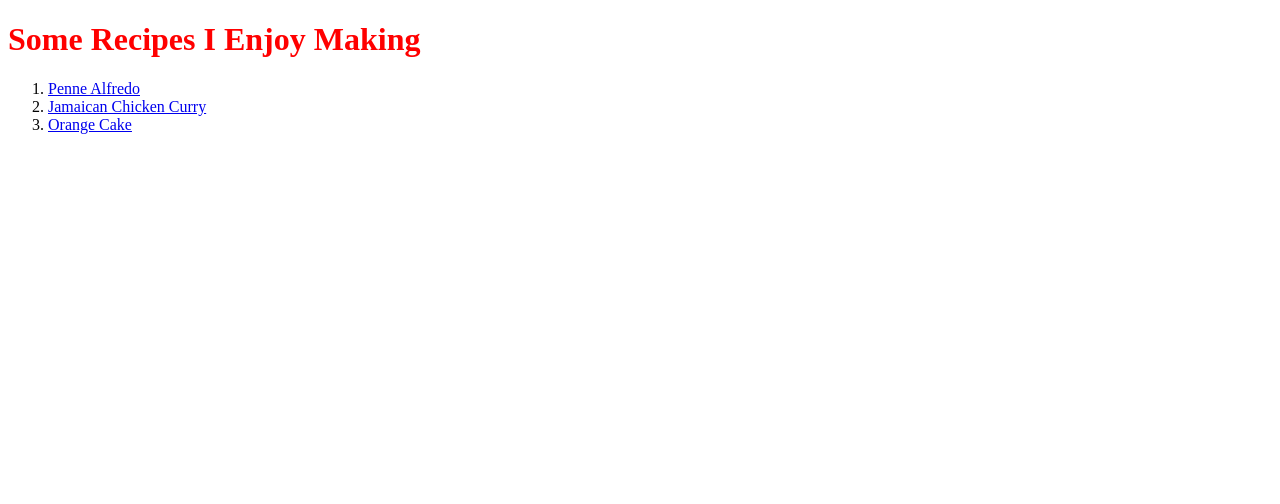
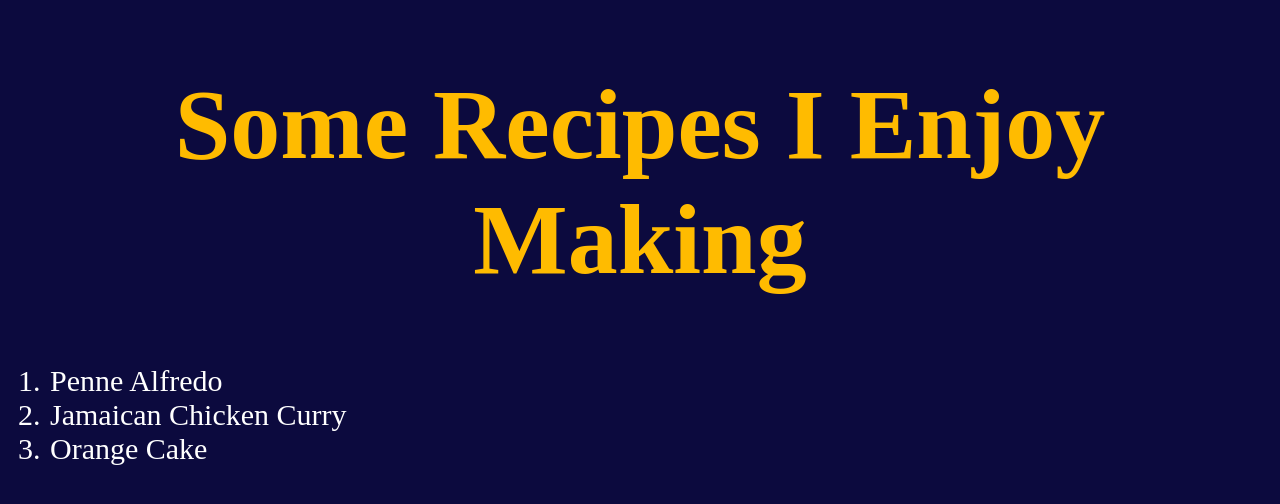
Before and after one commit to reddrabbit/recette, a plain HTML site: page index.html in a window 1280 px wide. Drawn offline with Linux system fonts and the light colour scheme.

Commit message:
Added styles to the homepage only

```diff
--- a/design.css
+++ b/design.css
@@ -1,3 +1,28 @@
+body{
+    background-color: #0C0A3E;
+}
+
+.main-heading-index{
+    color: rgb(255, 187, 0);
+    text-align: center;
+    font-size: 100px;
+}
+
 .main-heading{
-    color: red;
+    color: rgb(255, 187, 0);
+    text-align: center;
 }
+.main-list{
+    color: rgb(255, 255, 255);
+    font-size: 30px;
+}
+.main-list a{
+    text-decoration: none;
+    color: rgb(255, 255, 255);
+    font-size: 30px;
+    margin: 2px;
+}
+.main-list a:hover{
+    color: rgb(255, 187, 0);
+    letter-spacing: 1.9px;
+}
--- a/index.html
+++ b/index.html
@@ -7,8 +7,8 @@
     <link rel="stylesheet" href="design.css">
 </head>
 <body>
-    <h1 class="main-heading">Some Recipes I Enjoy Making</h1>
-    <ol>
+    <h1 class="main-heading-index">Some Recipes I Enjoy Making</h1>
+    <ol class="main-list">
         <li><a href="recipes/Alfredo.html" target="_blank" rel="noopener noreferrer">Penne Alfredo</a></li>
         <li><a href="recipes/Jamaican.html" target="_blank" rel="noopener noreferrer">Jamaican Chicken Curry</a></li>
         <li><a href="recipes/cake.html" target="_blank" rel="noopener noreferrer">Orange Cake</a></li>
```
